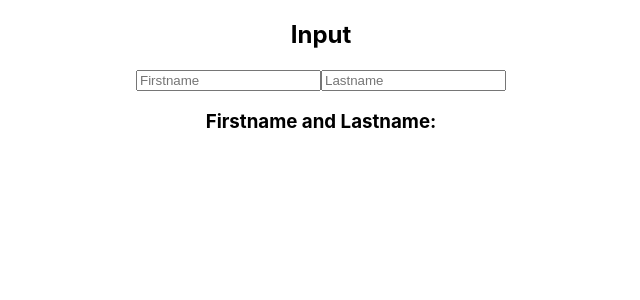
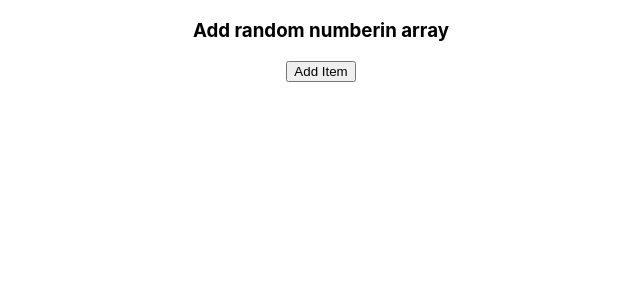
Before and after one commit to sakilk130/react-hooks, a React (Create React App) app: page / in a window 1280 px wide. Shown: the top 300 px of the page, without its empty margins (319-959 px from the left). Built offline with nearby package versions, Linux system fonts and the light colour scheme.

Commit message:
add 04_useState

```diff
--- a/src/App.js
+++ b/src/App.js
@@ -3,13 +3,17 @@
 import HookCounter from './components/01_useState/HookCounter';
 import HookCounterTwo from './components/02_useState/HookCounterTwo';
 import HookCounterThree from './components/03_useState/HookCounterThree';
+import HookCounterFour from './components/04_useState/HookCounterFour';
 function App() {
   return (
     <div className="App">
       {/* <HookCounter /> */}
 
       {/* <HookCounterTwo /> */}
-      <HookCounterThree />
+
+      {/* <HookCounterThree /> */}
+
+      <HookCounterFour />
     </div>
   );
 }
--- /dev/null
+++ b/src/components/04_useState/HookCounterFour.jsx
@@ -0,0 +1,26 @@
+import React, { useState } from 'react';
+
+function HookCounterFour() {
+  const [items, setItem] = useState([]);
+  const addItem = () => {
+    setItem([
+      ...items,
+      {
+        id: items.length,
+        value: Math.floor(Math.random() * 10 + 1),
+      },
+    ]);
+  };
+  return (
+    <div>
+      <h3>Add random numberin array</h3>
+      <button onClick={addItem}>Add Item</button>
+
+      {items.map((item) => (
+        <h4 key={item.id}>{item.value}</h4>
+      ))}
+    </div>
+  );
+}
+
+export default HookCounterFour;
```
